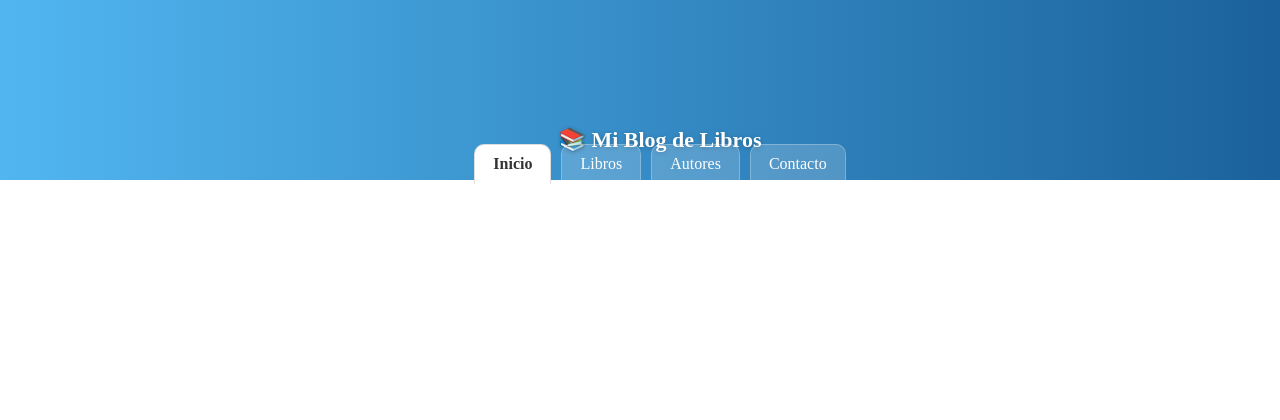
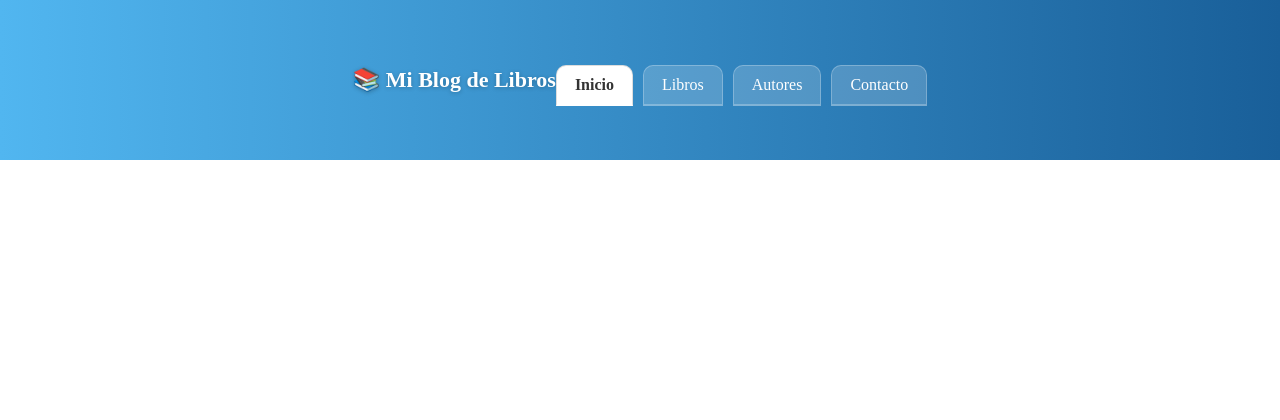
Before and after one commit to Eprian/blog_libros, a Flask app: page / in a window 1280 px wide. Shown: the top 420 px of the page. Run offline with Flask 3, Linux system fonts and the light colour scheme.

Commit message:
arreglar el header

```diff
--- a/static/header.css
+++ b/static/header.css
@@ -1,28 +1,33 @@
 .header {
   background: linear-gradient(90deg, #51b6f0, #195f99);
   color: #fff;
-  padding: 20px;
-  padding-top: 100px; /* Aumenta el padding superior */
-  padding-bottom: 50px; /* Aumenta el padding inferior */
+
   position: sticky;
   top: 0;
   z-index: 1000;
-  padding-bottom: 0; /* clave: sin padding inferior */
+
   width: 100%;
+  height: 160px; /* altura real del header */
+
   display: flex;
-  justify-content: center; /* Centra el contenido horizontalmente */
+  justify-content: center; /* centra verticalmente */
   align-items: center;
-  flex-direction: column; /* Apila los elementos verticalmente */
-  min-height: 80px; /* Establece una altura mínima para el header */
 }
 
+/* contenedor SOLO del logo */
+.header__container {
+  display: flex;
+  justify-content: center;
+  align-items: center;
+}
+
+/* logo perfectamente centrado */
 .header__logo {
   font-size: 22px;
   font-weight: bold;
   color: #fff;
   text-decoration: none;
   text-shadow: 0 1px 4px rgba(0, 0, 0, 0.25);
-  margin-bottom: 20px; /* Reduce el margen inferior para no tocar las pestañas */
 }
 
 .header__logo:hover {
--- a/templates/header.html
+++ b/templates/header.html
@@ -1,7 +1,6 @@
+<div class="header__container">
+  <a href="/" class="header__logo">📚 Mi Blog de Libros</a>
+</div>
 
-  <div class="header__container">
-    <a href="/" class="header__logo">📚 Mi Blog de Libros</a>
-
-    <!-- Aquí se incluye el navbar -->
-   <nav class="navbar">{% include 'navigator.html' %}</nav>
-  </div>
+<!-- navbar separado -->
+{% include 'navigator.html' %}
--- a/templates/navigator.html
+++ b/templates/navigator.html
@@ -1,3 +1,4 @@
+  <nav>
       <ul class="navbar__menu">
       <li class="navbar__item">
         <a href="/" class="navbar__link {% if request.path == '/' %}active{% endif %}">Inicio</a>
@@ -12,3 +13,4 @@
         <a href="/contacto" class="navbar__link {% if request.path == '/contacto' %}active{% endif %}">Contacto</a>
       </li>
     </ul>
+  </nav>
```
Lines whose indentation alone changed are shown as unchanged.
